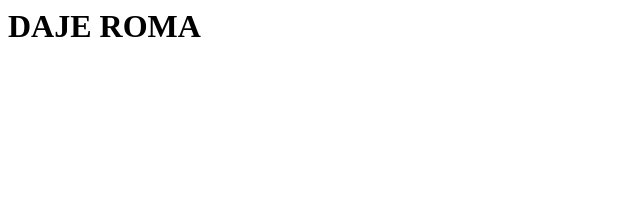
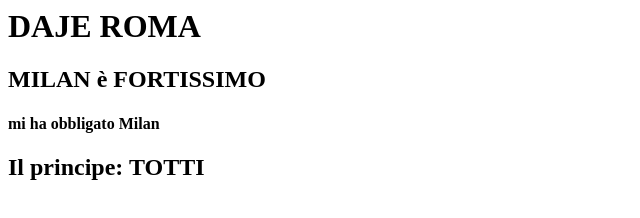
Before and after one commit to Milannone1/Prova, a plain HTML site: page index.html in a window 1280 px wide. Shown: the whole page, without its empty margins (0-640 px from the left). Drawn offline with Linux system fonts and the light colour scheme.

Commit message:
Testo voluto da milan

```diff
--- a/index.html
+++ b/index.html
@@ -1,3 +1,9 @@
 <html>
   <h1>DAJE ROMA</h1>
+	<h2>MILAN è FORTISSIMO</H2>
+	<h4>mi ha obbligato Milan</h4>
+	<h2>Il principe: TOTTI</h2>
+
+
+
 </html>
```
